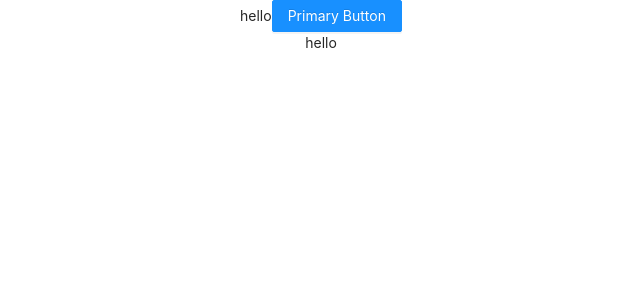
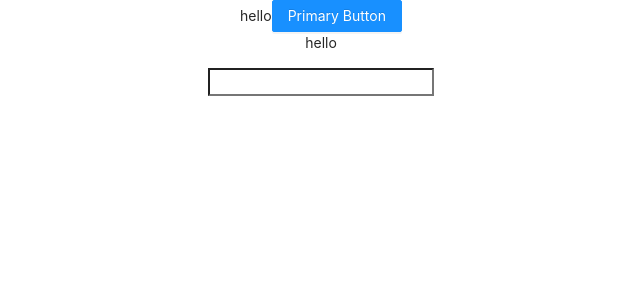
Before and after one commit to Ivan5ik/my_first_pr, a React (Create React App) app: page / in a window 1280 px wide. Shown: the top 300 px of the page, without its empty margins (319-959 px from the left). Built offline with nearby package versions, Linux system fonts and the light colour scheme.

Commit message:
created input

```diff
--- a/src/App.css
+++ b/src/App.css
@@ -1,3 +1,5 @@
+@import "antd/dist/antd.css";
+
 .App {
   text-align: center;
 }
--- a/src/App.tsx
+++ b/src/App.tsx
@@ -1,12 +1,18 @@
 import React from "react";
-import logo from "./logo.svg";
 import "./App.css";
-import First_Project from "./First_Project";
+import { Button } from "antd";
+import moment from "moment";
+import Input from "./components/Input";
 
 function App() {
+  console.log(moment().format("dddd"));
+
   return (
     <div className="App">
-      <First_Project />
+      hello
+      <Button type="primary">Primary Button</Button>
+      <p>hello</p>
+      <Input />
     </div>
   );
 }
--- a/src/First_Project/index.tsx
+++ /dev/null
@@ -1,16 +0,0 @@
-import React from "react";
-import "antd/dist/antd.css";
-import { Button } from "antd";
-import moment from "moment";
-
-export default function First_Project() {
-  console.log(moment().format("dddd"));
-
-  return (
-    <div>
-      hello
-      <Button type="primary">Primary Button</Button>
-      <p>hello</p>
-    </div>
-  );
-}
--- /dev/null
+++ b/src/components/Input/index.tsx
@@ -0,0 +1,8 @@
+import React from "react";
+export default function Input() {
+  return (
+    <div>
+      <input type="text" />
+    </div>
+  );
+}
```
